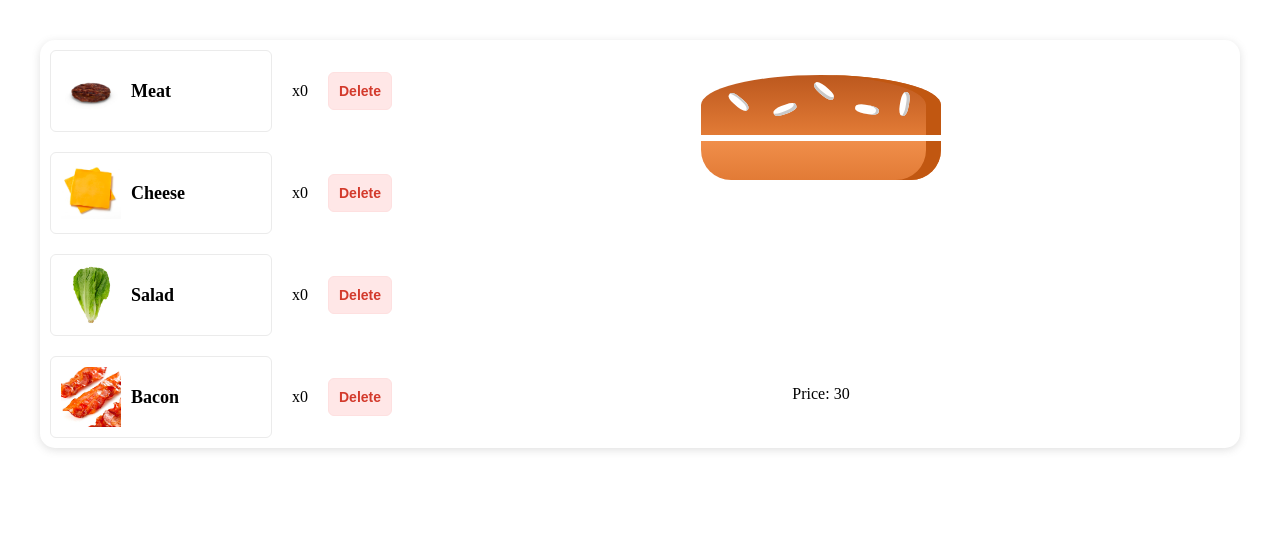
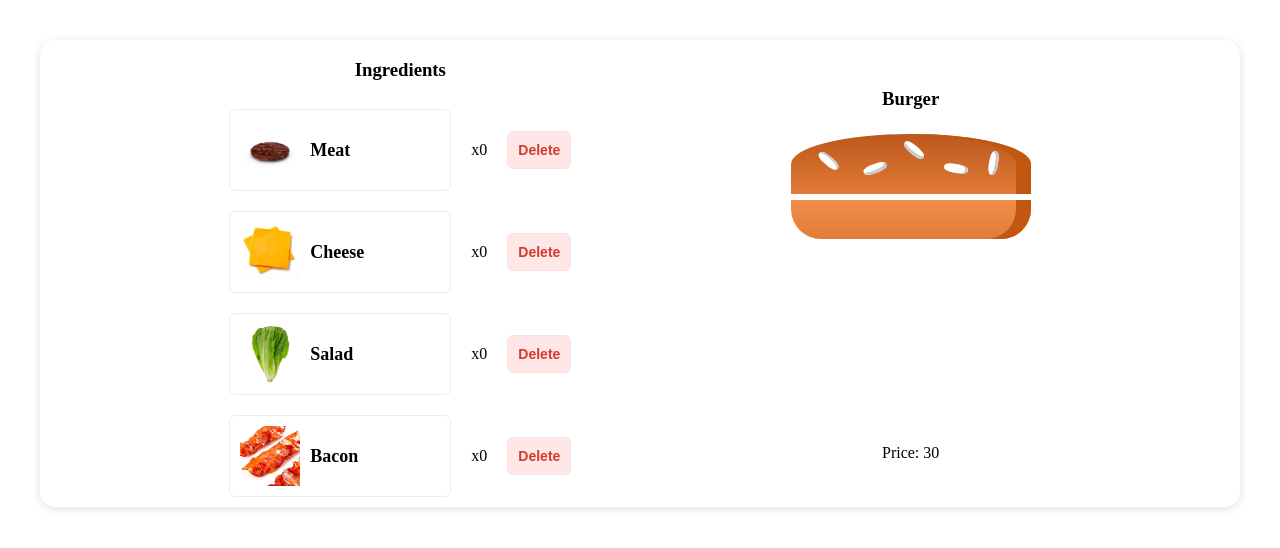
Before and after one commit to asseavas/55_lab, a React (Vite) app: page / in a window 1280 px wide. Shown: the top 548 px of the page. Built offline with nearby package versions, Linux system fonts and the light colour scheme.

Commit message:
Made some changes.

```diff
--- a/src/components/Burger/Burger.css
+++ b/src/components/Burger/Burger.css
@@ -3,7 +3,6 @@
   flex-direction: column;
   align-items: center;
   width: 300px;
-  margin: 20px auto;
 }
 
 .burger {
--- a/src/components/Burger/Burger.tsx
+++ b/src/components/Burger/Burger.tsx
@@ -23,6 +23,7 @@ const Burger: React.FC<BurgerProps> = ({ ingredients, price }) => {
 
   return (
     <div className="burgerContainer">
+      <h3>Burger</h3>
       <div className="burger">
         <div className="BreadTop">
           <div className="Seeds1"></div>
--- a/src/components/IngredientsContainer/IngredientsContainer.tsx
+++ b/src/components/IngredientsContainer/IngredientsContainer.tsx
@@ -16,6 +16,7 @@ interface IngredientsContainerProps {
 const IngredientsContainer: React.FC<IngredientsContainerProps> = ({ ingredients, onAdd, onDelete }) => {
   return (
     <div className="ingredientsContainer">
+      <h3>Ingredients</h3>
       {INGREDIENTS.map((ingredient, index) => {
         const ingredientCount = ingredients.find(i => i.name === ingredient.name);
         return (
```
